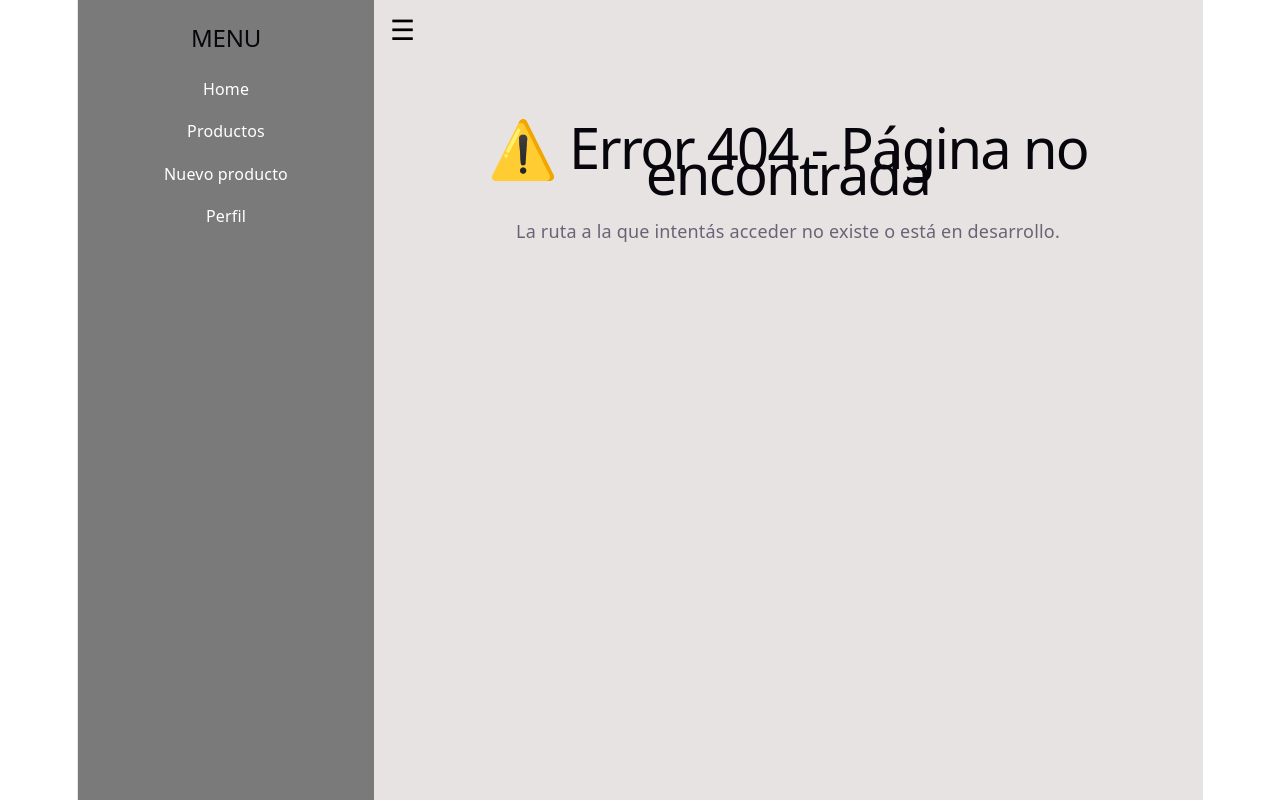
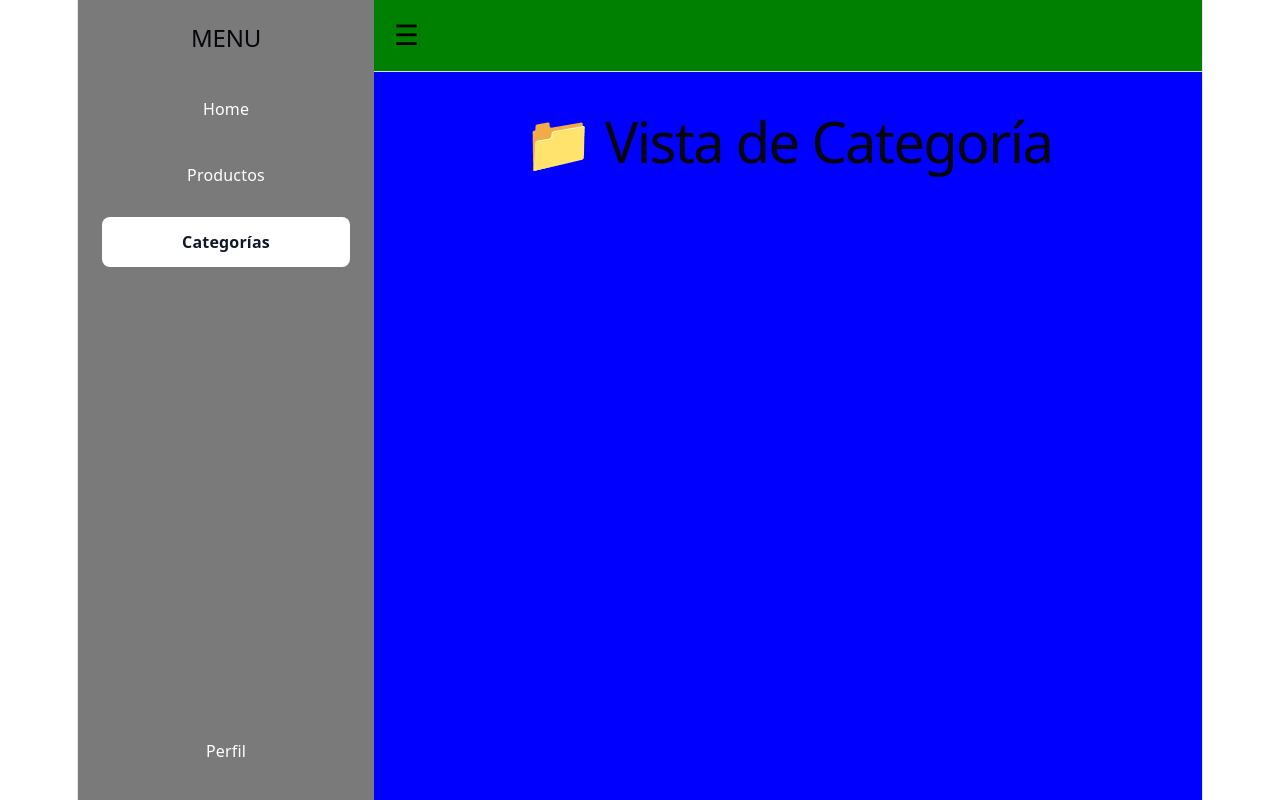
Before and after one commit to thomasss070/Dashboard_e-commerce, a React (Vite) app: page /categories/1 in a window 1280 px wide. Before the commit this address had no page. Built offline with nearby package versions, Linux system fonts and the light colour scheme.

Commit message:
User Story  5

```diff
--- a/app.js
+++ b/app.js
@@ -26,6 +26,11 @@ function App() {
           {/* 👤 Perfil del Usuario */}
           <Route path="/profile" element={<Profile />} />
 
+
+          {/* 📁 Gestión de Categorías */}
+          <Route path="/categories" element={<CategoriesList />} />
+          <Route path="/categories/:id" element={<CategoryView />} />
+
           {/* ⚠️ Ruta por defecto (Error 404) */}
           <Route path="*" element={<NotFound />} />
         </Routes>
--- a/src/App.jsx
+++ b/src/App.jsx
@@ -8,6 +8,8 @@ import ProductCreate from './pages/products/productCreate/prodcutsCreate.jsx';
 import Profile from './pages/Profile/Profile.jsx';
 import NotFound from './pages/notFound/notFound.jsx';
 import Layout from "./componets/Layout/Layout";
+import CategoriesList from './pages/categories/categorieslist/categorieslist.jsx';
+import CategoryView from './pages/categories/categoryview/categoryview.jsx';
 import './App.css';
 
 function App() {
@@ -20,6 +22,8 @@ function App() {
           <Route path="/products/new" element={<ProductCreate />} />
           <Route path="/products/:id" element={<ProductView />} />
           <Route path="/profile" element={<Profile />} />
+          <Route path="/categories" element={<CategoriesList />} />
+          <Route path="/categories/:id" element={<CategoryView />} />
           <Route path="*" element={<NotFound />} />
         </Routes>
       </Layout>
--- a/src/componets/Layout/Layout.css
+++ b/src/componets/Layout/Layout.css
@@ -19,28 +19,52 @@
   width: 296px;
   min-width: 296px;
   height: 100vh;
-
   background-color: #7a7a7a;
   padding: 24px;
+  transition: transform 0.3s ease;
+  display: flex;
+  flex-direction: column;
+}
 
-  transition: transform 0.3s ease;
-}
 .sidebar-nav {
   display: flex;
   flex-direction: column;
   gap: 16px;
   margin-top: 24px;
+  flex: 1;
 }
 
-.sidebar-nav a {
+/* CORRECCIÓN AQUÍ: Agrupamos los estilos base del link.
+  Evitamos usar ".sidebar-nav a" para no romper el color más adelante.
+*/
+.nav-link {
   color: white;
   text-decoration: none;
   font-size: 16px;
+  padding: 12px 16px;
+  border-radius: 8px;
+  transition: 0.2s;
 }
 
-.sidebar-nav a:hover {
+.nav-link:hover {
+  background: rgba(255,255,255,0.1);
   opacity: 0.8;
 }
+
+/* ESTADO ACTIVO GLOBAL: Funciona en cualquier tamaño de pantalla
+*/
+.nav-link.active {
+  background: white;
+  color: #111827 !important; /* El !important asegura que ningún otro estilo lo pise */
+  font-weight: bold;
+}
+
+.nav-link-bottom {
+  order: 999;       /* Se asegura de ser el último elemento visualmente */
+  margin-top: auto; /* Empuja el botón al fondo absorbiendo el espacio libre */
+}
+
+
 
 /* ======================
    MAIN AREA
@@ -48,22 +72,39 @@
 
 .main-area {
   flex: 1;
-  min-height: 100vh;
+  height: 100vh;
 
-  background-color: #e7e3e3;
+  display: flex;
+  flex-direction: column;
+
+  overflow: hidden;
 }
 
+/* HEADER */
+
 .topbar {
-  height: 60px;
+  height: 72px;
+  min-height: 72px;
+
+  background: green;
+  border-bottom: 1px solid #ddd;
 
   display: flex;
   align-items: center;
 
-  padding: 0 16px;
+  padding: 0 20px;
 }
 
+/* CONTENT */
+
 .content {
+  flex: 1;
+
+  overflow-y: auto;
+
   padding: 24px;
+
+  background: blue;
 }
 
 /* ======================
@@ -120,4 +161,33 @@
   .menu-btn {
     display: block;
   }
+
+
+
+  .sidebar-nav {
+  display: flex;
+  flex-direction: column;
+  gap: 12px;
+  margin-top: 24px;
 }
+
+.nav-link {
+  color: white;
+  text-decoration: none;
+
+  padding: 12px 16px;
+  border-radius: 8px;
+
+  transition: 0.2s;
+}
+
+.nav-link:hover {
+  background: rgba(255,255,255,0.1);
+}
+
+.nav-link.active {
+  background: white;
+  color: #111827;
+  font-weight: bold;
+}
+}
--- a/src/componets/Layout/Layout.jsx
+++ b/src/componets/Layout/Layout.jsx
@@ -1,17 +1,23 @@
+
 import { useState } from "react";
 import "./Layout.css";
-import { Link } from "react-router-dom";
+import { NavLink } from "react-router-dom";
 
 function Layout({ children }) {
   const [sidebarOpen, setSidebarOpen] = useState(false);
 
+  const closeSidebar = () => {
+    setSidebarOpen(false);
+  };
+
   return (
     <div className="layout">
+
       {/* Overlay mobile */}
       {sidebarOpen && (
         <div
           className="overlay"
-          onClick={() => setSidebarOpen(false)}
+          onClick={closeSidebar}
         />
       )}
 
@@ -21,37 +27,69 @@ function Layout({ children }) {
         <h2>MENU</h2>
 
         <nav className="sidebar-nav">
-          <Link to="/">Home</Link>
 
-          <Link to="/products">
+          <NavLink
+            to="/"
+            className={({ isActive }) =>
+              isActive ? "nav-link active" : "nav-link"
+            }
+            onClick={closeSidebar}
+          >
+            Home
+          </NavLink>
+
+          <NavLink
+            to="/products"
+            className={({ isActive }) =>
+              isActive ? "nav-link active" : "nav-link"
+            }
+            onClick={closeSidebar}
+          >
             Productos
-          </Link>
+          </NavLink>
 
-          <Link to="/products/new">
-            Nuevo producto
-          </Link>
+          <NavLink
+            to="/categories"
+            className={({ isActive }) =>
+              isActive ? "nav-link active" : "nav-link"
+            }
+            onClick={closeSidebar}
+          >
+            Categorías
+          </NavLink>
 
-          <Link to="/profile">
+          <NavLink
+          to="/profile"
+          className={({ isActive }) =>
+            isActive ? "nav-link active nav-link-bottom" : "nav-link nav-link-bottom"
+          }
+          onClick={closeSidebar}
+          >
             Perfil
-          </Link>
+          </NavLink>
+
         </nav>
 
       </aside>
 
       {/* Main Area */}
       <main className="main-area">
+
         <header className="topbar">
+
           <button
             className="menu-btn"
             onClick={() => setSidebarOpen(true)}
           >
             ☰
           </button>
+
         </header>
 
         <div className="content">
           {children}
         </div>
+
       </main>
     </div>
   );
--- /dev/null
+++ b/src/pages/categories/categorieslist/categorieslist.jsx
@@ -0,0 +1,12 @@
+import React from 'react';
+import './categorieslist.css';
+
+function CategoriesList() {
+  return (
+    <div>
+      <h1>📁 Lista de Categorías</h1>
+    </div>
+  );
+}
+
+export default CategoriesList;
--- /dev/null
+++ b/src/pages/categories/categoryview/categoryview.jsx
@@ -0,0 +1,12 @@
+import React from 'react';
+import './categoryview.css';
+
+function CategoryView() {
+  return (
+    <div>
+      <h1>📁 Vista de Categoría</h1>
+    </div>
+  );
+}
+
+export default CategoryView;
```
Also changed, not shown: src/pages/categories/categorieslist/categorieslist.js (deleted), src/pages/categories/categoryview/categoryview.js (deleted).
